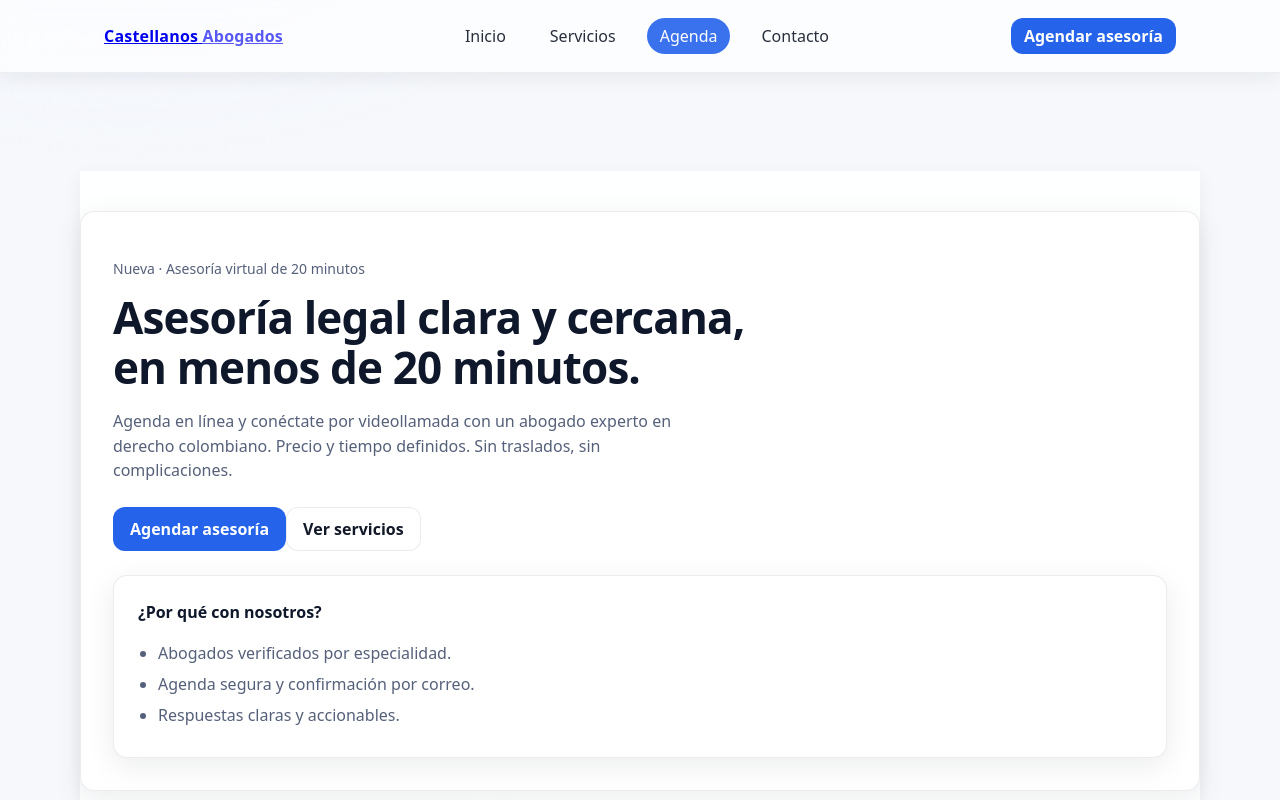
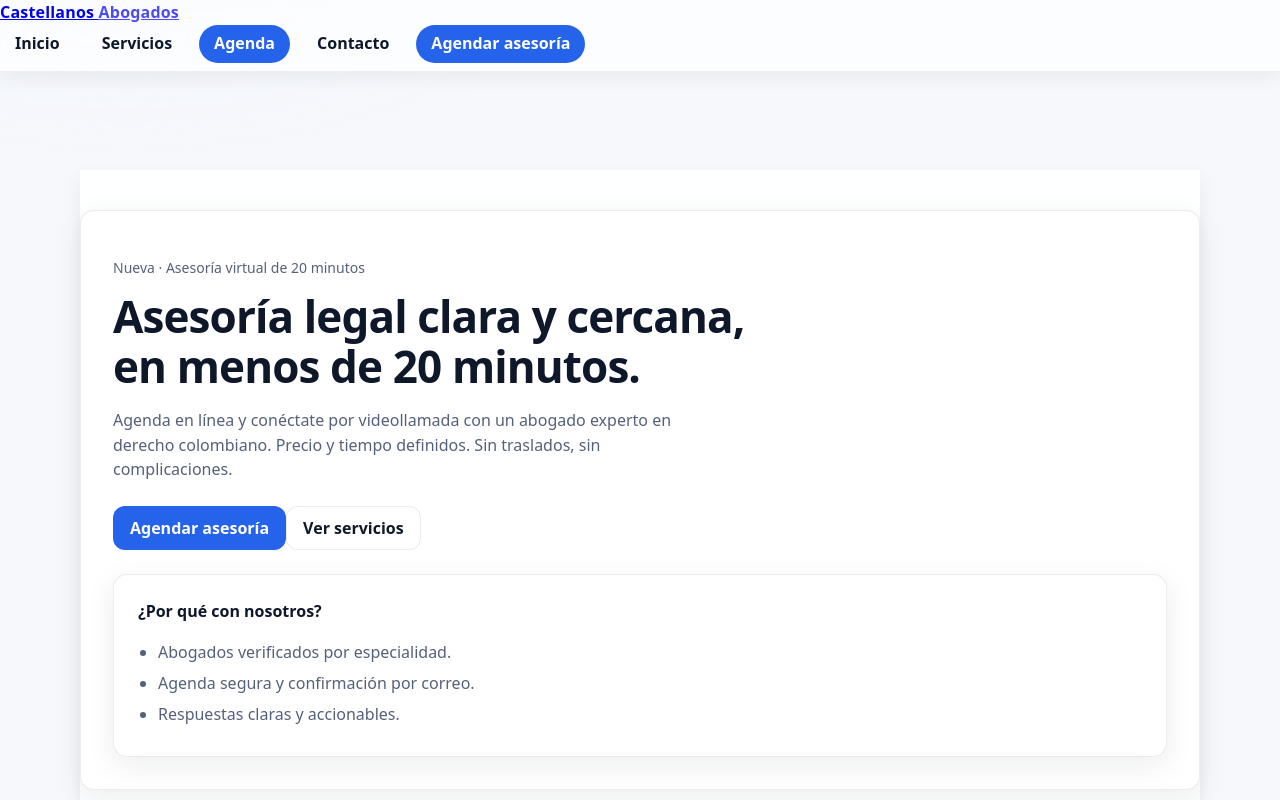
Before and after one commit to jjonnas1/castellanosabogados, a Next.js app: page / in a window 1280 px wide. Shown: the top 800 px of the page. Built offline with nearby package versions, Linux system fonts and the light colour scheme.

Commit message:
Update SiteHeader.tsx

```diff
--- a/app/components/SiteHeader.tsx
+++ b/app/components/SiteHeader.tsx
@@ -1,163 +1,65 @@
-// app/components/SiteHeader.tsx
 "use client";
 
 import Link from "next/link";
-import { useEffect, useRef, useState } from "react";
+import { usePathname } from "next/navigation";
+import { useState, useEffect } from "react";
 
-const NAV = [
-  { href: "/", label: "Inicio", exact: true },
-  { href: "/servicios", label: "Servicios" },
-  { href: "/agenda", label: "Agenda" },
-  { href: "/contacto", label: "Contacto" },
-];
+function NavLink({
+  href,
+  children,
+}: {
+  href: string;
+  children: React.ReactNode;
+}) {
+  const pathname = usePathname();
+  const isActive =
+    href === "/"
+      ? pathname === "/"
+      : pathname === href || pathname.startsWith(href + "/");
+
+  return (
+    <Link
+      href={href}
+      aria-current={isActive ? "page" : undefined}
+      className={
+        "btn btn-ghost" +
+        (isActive ? " btn-ghost--active" : "")
+      }
+    >
+      {children}
+    </Link>
+  );
+}
 
 export default function SiteHeader() {
   const [open, setOpen] = useState(false);
-  const sheetRef = useRef<HTMLDivElement>(null);
-  const firstFocusRef = useRef<HTMLAnchorElement>(null);
 
-  // Bloquea scroll del body cuando el menú móvil está abierto
-  useEffect(() => {
-    const body = document.body;
-    if (open) {
-      body.style.overflow = "hidden";
-      // enfoca el primer elemento “focusable” del panel
-      setTimeout(() => firstFocusRef.current?.focus(), 0);
-    } else {
-      body.style.overflow = "";
-    }
-    return () => {
-      body.style.overflow = "";
-    };
-  }, [open]);
-
-  // Cierra con Escape y hace “focus trap” dentro del panel
   useEffect(() => {
     if (!open) return;
-
     const onKey = (e: KeyboardEvent) => {
-      if (e.key === "Escape") {
-        setOpen(false);
-        return;
-      }
-      if (e.key !== "Tab") return;
-
-      const panel = sheetRef.current;
-      if (!panel) return;
-
-      const focusables = panel.querySelectorAll<HTMLElement>(
-        'a, button, [tabindex]:not([tabindex="-1"])'
-      );
-      if (focusables.length === 0) return;
-
-      const first = focusables[0];
-      const last = focusables[focusables.length - 1];
-
-      if (e.shiftKey && document.activeElement === first) {
-        e.preventDefault();
-        last.focus();
-      } else if (!e.shiftKey && document.activeElement === last) {
-        e.preventDefault();
-        first.focus();
-      }
+      if (e.key === "Escape") setOpen(false);
     };
-
-    document.addEventListener("keydown", onKey);
-    return () => document.removeEventListener("keydown", onKey);
+    window.addEventListener("keydown", onKey);
+    return () => window.removeEventListener("keydown", onKey);
   }, [open]);
 
   return (
-    <>
-      <header className="site-header" role="banner">
-        <div className="wrap">
-          <Link href="/" className="brand link-unstyled">
-            <span className="brand__title">Castellanos</span>&nbsp;
-            <span className="brand__muted">Abogados</span>
-          </Link>
+    <header className="site-header">
+      <div className="brand">
+        <Link href="/" className="link brand__fallback">
+          Castellanos <span style={{ opacity: 0.7 }}>Abogados</span>
+        </Link>
+      </div>
 
-          {/* Navegación de escritorio */}
-          <nav className="nav-primary" aria-label="Navegación principal">
-            <ul>
-              {NAV.map((item) => (
-                <li key={item.href}>
-                  <Link href={item.href}>{item.label}</Link>
-                </li>
-              ))}
-            </ul>
-          </nav>
-
-          <div className="nav-cta">
-            <Link href="/agenda" className="btn btn--primary btn--sm">
-              Agendar asesoría
-            </Link>
-
-            {/* Disparador móvil */}
-            <button
-              className="mobile-trigger"
-              aria-label="Abrir menú"
-              aria-haspopup="dialog"
-              aria-expanded={open}
-              aria-controls="mobile-menu"
-              onClick={() => setOpen(true)}
-            >
-              <span aria-hidden>☰</span>
-            </button>
-          </div>
-        </div>
-      </header>
-
-      {/* Menú móvil tipo “sheet” */}
-      <div
-        id="mobile-menu"
-        className={`sheet ${open ? "is-open" : ""}`}
-        role="dialog"
-        aria-modal="true"
-        aria-label="Menú"
-        onClick={(e) => {
-          // cerrar si se hace click en el backdrop
-          if (e.target === e.currentTarget) setOpen(false);
-        }}
-      >
-        <div className="sheet__panel" ref={sheetRef}>
-          <div className="sheet__head">
-            <span className="brand__title">Castellanos</span>{" "}
-            <span className="brand__muted">Abogados</span>
-            <button
-              className="sheet__close"
-              onClick={() => setOpen(false)}
-              aria-label="Cerrar menú"
-            >
-              ✕
-            </button>
-          </div>
-
-          <nav className="sheet__nav" aria-label="Navegación móvil">
-            <ul>
-              {NAV.map((item, i) => (
-                <li key={item.href}>
-                  <Link
-                    href={item.href}
-                    onClick={() => setOpen(false)}
-                    ref={i === 0 ? firstFocusRef : undefined}
-                  >
-                    {item.label}
-                  </Link>
-                </li>
-              ))}
-            </ul>
-          </nav>
-
-          <div className="sheet__footer">
-            <Link
-              href="/agenda"
-              className="btn btn--primary btn--lg"
-              onClick={() => setOpen(false)}
-            >
-              Agendar ahora
-            </Link>
-          </div>
-        </div>
-      </div>
-    </>
+      <nav className="nav" aria-label="Principal">
+        <NavLink href="/">Inicio</NavLink>
+        <NavLink href="/servicios">Servicios</NavLink>
+        <NavLink href="/agenda">Agenda</NavLink>
+        <NavLink href="/contacto">Contacto</NavLink>
+        <Link href="/agenda" className="btn btn--primary btn--lg">
+          Agendar asesoría
+        </Link>
+      </nav>
+    </header>
   );
 }
```
